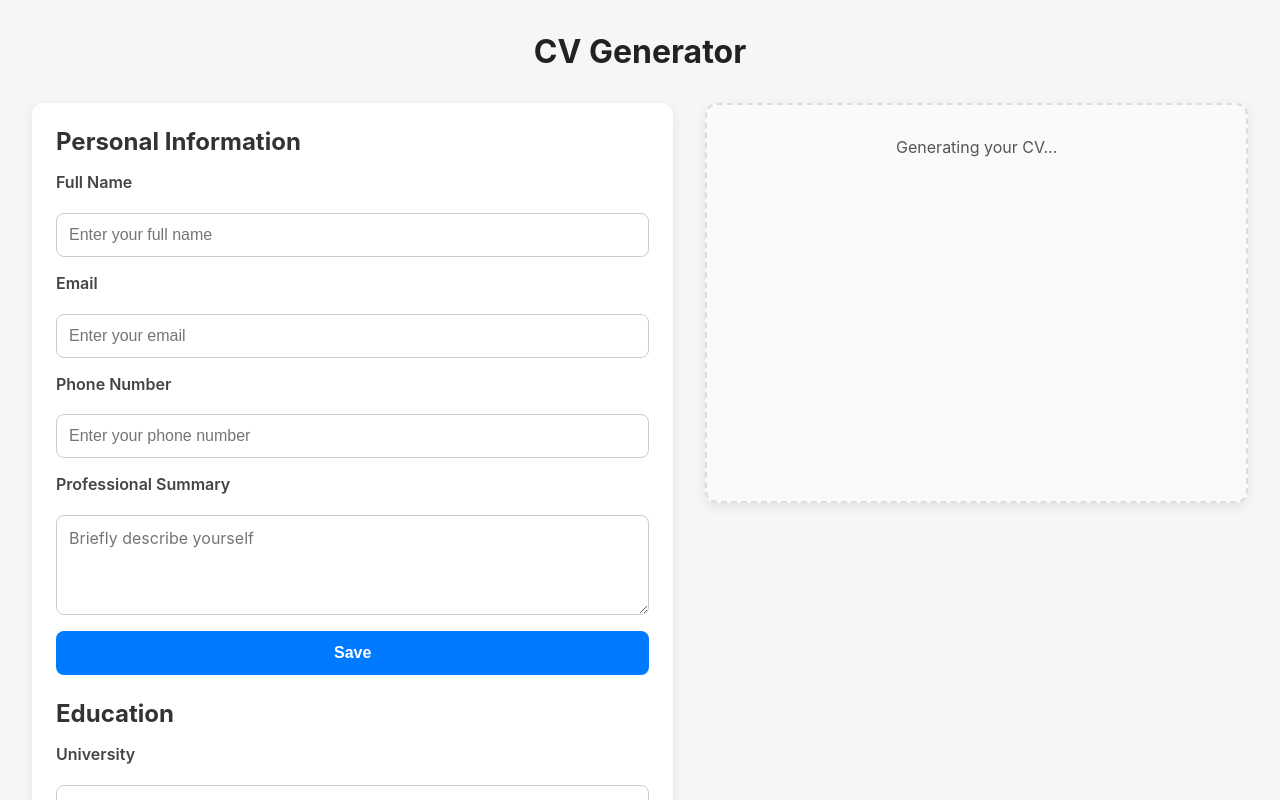
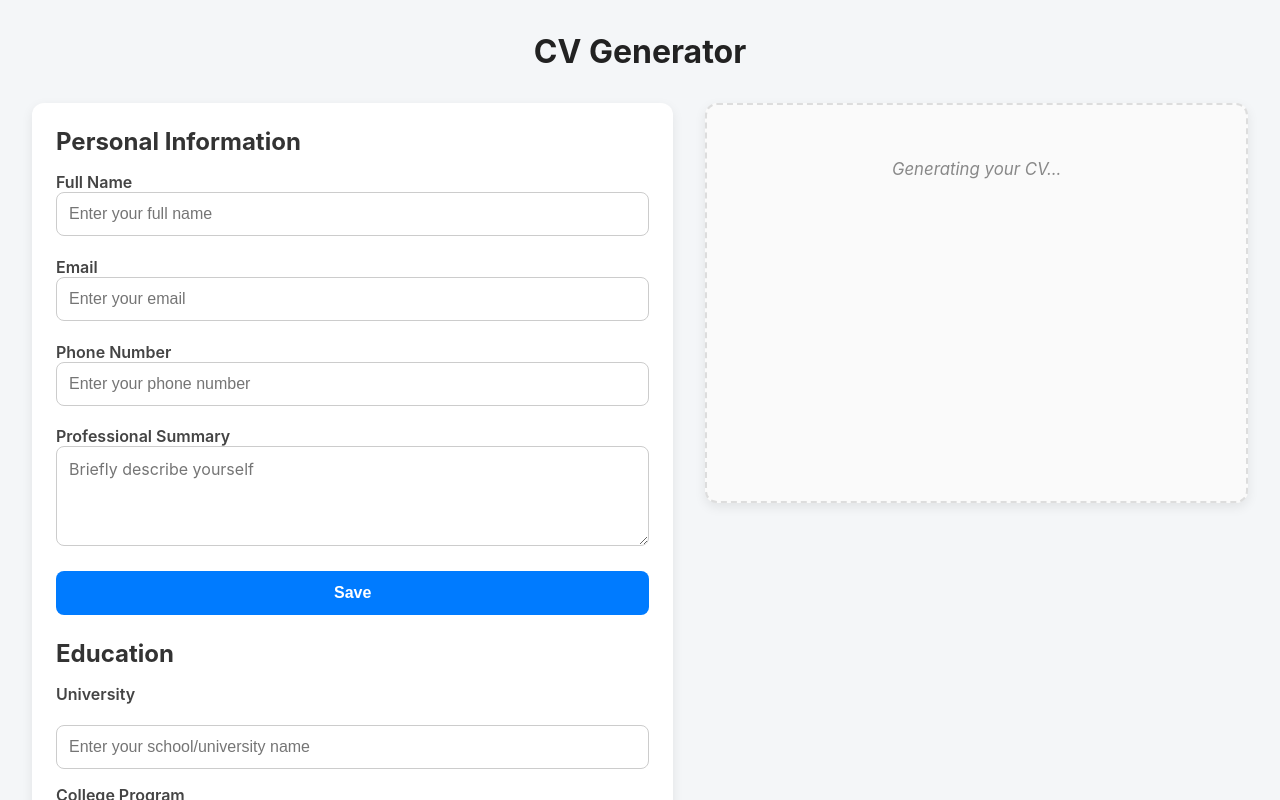
Before and after one commit to fcanon28/cv-app, a React (Vite) app: page / in a window 1280 px wide. Shown: the top 800 px of the page. Built offline with nearby package versions, Linux system fonts and the light colour scheme.

Commit message:
submitting for General Info portion

```diff
--- a/src/App.jsx
+++ b/src/App.jsx
@@ -6,20 +6,30 @@ import Practical from './components/Practical';
 import CVResult from './components/CVResult';
 
 function App() {
+  const [generalInfo, setGeneralInfo] = useState({fullName: '', email: '', phone: '', summary: ''});
 
+  function handleSubmit(e) {
+        e.preventDefault();
+        const formData = new FormData(e.target);
+        const formJson = Object.fromEntries(formData.entries());
+        setGeneralInfo(formJson)
+
+        e.target.reset()
+    }
+console.log('generalInfo', generalInfo)
 
   return (
     <>
       <h1>CV Generator</h1>
       <div className='main-container'>
         <div className='main-sections left'>
-          <General />
+          <General handleSubmit={handleSubmit}/>
           <Education />
           <Practical />
         </div>
 
         <div className='main-sections right'>
-          <CVResult />
+          <CVResult generalInfo={generalInfo}/>
         </div>
 
       </div>
--- a/src/components/CVResult.jsx
+++ b/src/components/CVResult.jsx
@@ -1,9 +1,13 @@
 import '../index.css'
 
-export default function CVResult() {
+export default function CVResult({ generalInfo }) {
+    console.log('in CV result..', generalInfo)
     return (
         <div className='cv'>
-            Generating your CV...
+            {generalInfo.name ? (<><h2>{generalInfo.name}</h2>
+                <p>{generalInfo.email} | {generalInfo.phone}</p>
+                <p>{generalInfo.summary}</p></>
+            ) : (<p>Generating your CV...</p>)}
         </div>
     )
 }
--- a/src/components/General.jsx
+++ b/src/components/General.jsx
@@ -1,24 +1,37 @@
 import "../index.css";
+import { useState } from "react";
 
-export default function General() {
+export default function General({generalInfo, handleSubmit}) {
+
+
+
+
     return (
         <div className="form-wrapper">
-            <form className="cv-form">
-            <h2>Personal Information</h2>
+            <form className="cv-form" onSubmit={handleSubmit}>
+                <h2>Personal Information</h2>
 
-            <label htmlFor="name">Full Name</label>
-            <input type="text" id="name" placeholder="Enter your full name" />
+                <label>Full Name
+                    <input type="text" name="name" placeholder="Enter your full name"/>
+                </label>
 
-            <label htmlFor="email">Email</label>
-            <input type="email" id="email" placeholder="Enter your email" />
 
-            <label htmlFor="phone">Phone Number</label>
-            <input type="text" id="phone" placeholder="Enter your phone number" />
+                <label>Email
+                    <input type="email" name="email" placeholder="Enter your email" />
+                </label>
 
-            <label htmlFor="summary">Professional Summary</label>
-            <textarea id="summary" placeholder="Briefly describe yourself"></textarea>
 
-            <button type="submit">Save</button>
+                <label>Phone Number
+                    <input type="text" name="phone" placeholder="Enter your phone number" />
+                </label>
+
+
+                <label>Professional Summary
+                    <textarea name="summary" placeholder="Briefly describe yourself"></textarea>
+                </label>
+
+
+                <button type="submit">Save</button>
             </form>
         </div>
     )
--- a/src/index.css
+++ b/src/index.css
@@ -58,6 +58,8 @@ form {
   flex-direction: column;
   gap: 1rem;
 }
+
+
 
 label {
   font-weight: 600;
@@ -128,3 +130,44 @@ button:hover {
     position: static;
   }
 }
+
+/* Right side (CV Section) */
+.cv {
+  flex: 1.8;
+  color: #333;
+  height: 100%;
+  overflow-y: auto;
+  box-sizing: border-box;
+}
+
+/* CV content styling */
+.cv h2 {
+  font-size: 2.4rem;
+  font-weight: 700;
+  margin-bottom: 0.5rem;
+  color: #2c3e50;
+  text-transform: uppercase;
+  border-bottom: 2px solid #3498db;
+  padding-bottom: 0.3rem;
+}
+
+.cv p {
+  font-size: 1.05rem;
+  margin: 0.4rem 0;
+  color: #555;
+  line-height: 1.6;
+}
+
+/* Summary section */
+.cv p:last-of-type {
+  margin-top: 1.2rem;
+  color: #444;
+  font-style: italic;
+}
+
+/* Loading message */
+.cv p:only-child {
+  text-align: center;
+  color: #888;
+  font-style: italic;
+}
```
